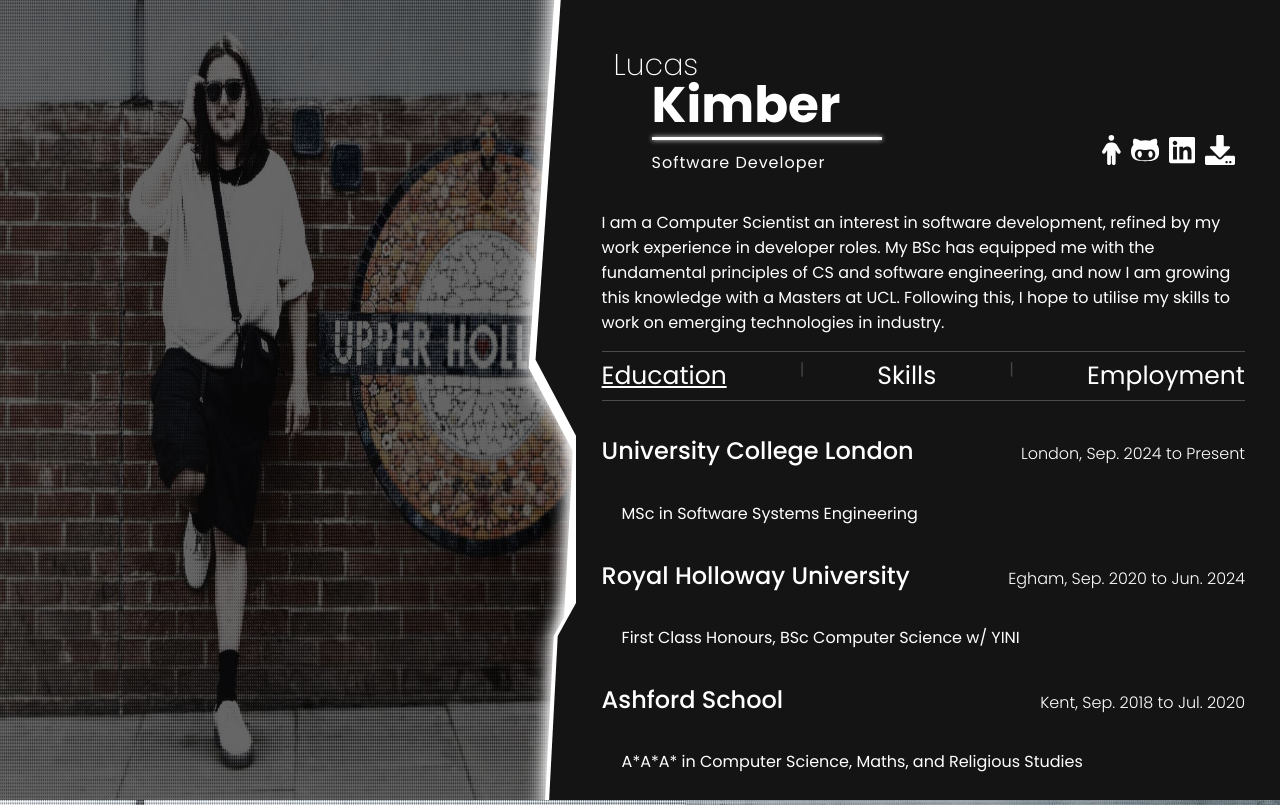
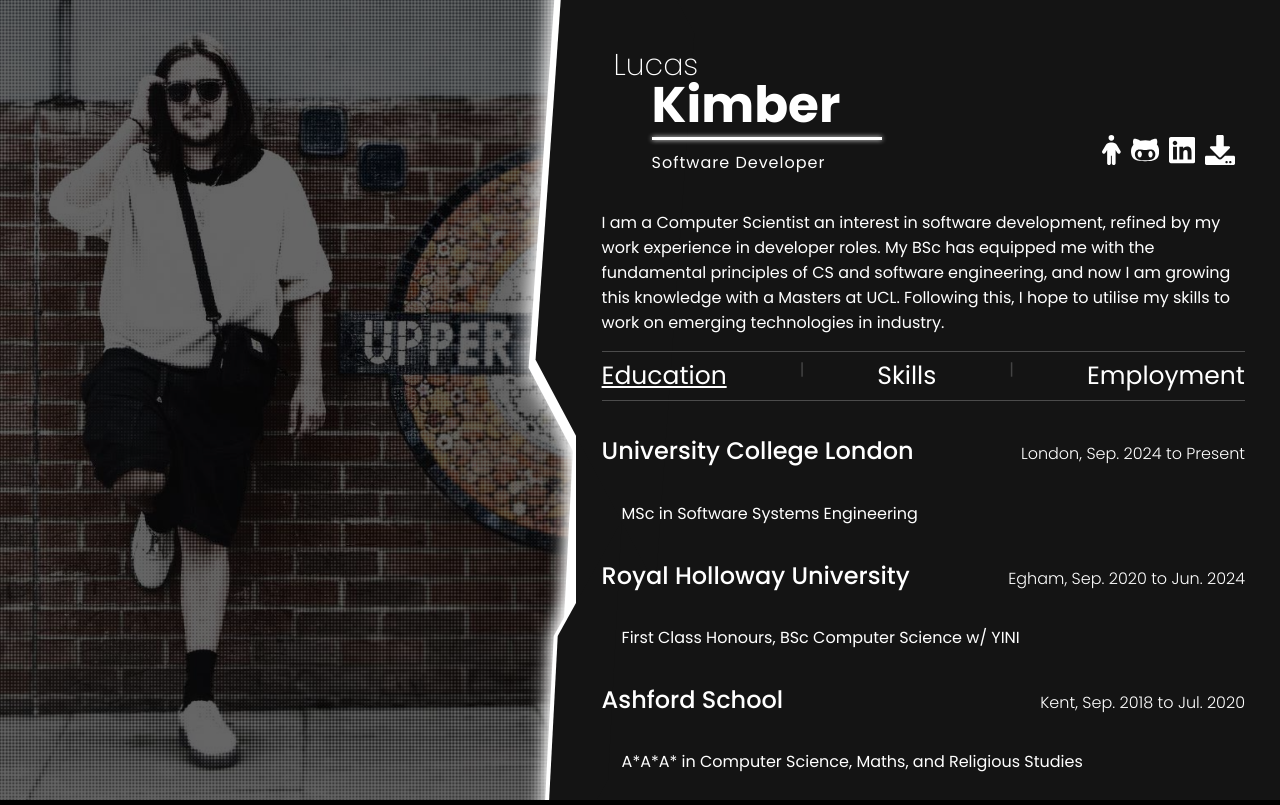
Before and after one commit to lucas-kimber/lucas-kimber.github.io, a Nuxt app: page /education in a window 1280 px wide. Built offline with nearby package versions, Linux system fonts and the light colour scheme.

Commit message:
Fixed background for mobile

```diff
--- a/app.vue
+++ b/app.vue
@@ -36,6 +36,8 @@ body {
   background-attachment: fixed;
   background-position: -150px center;
   background-size: auto 100%;
+  position: fixed;
+  overflow: hidden;
   margin: 0;
   font-family: "Poppins", sans-serif;
   color: white;
```
